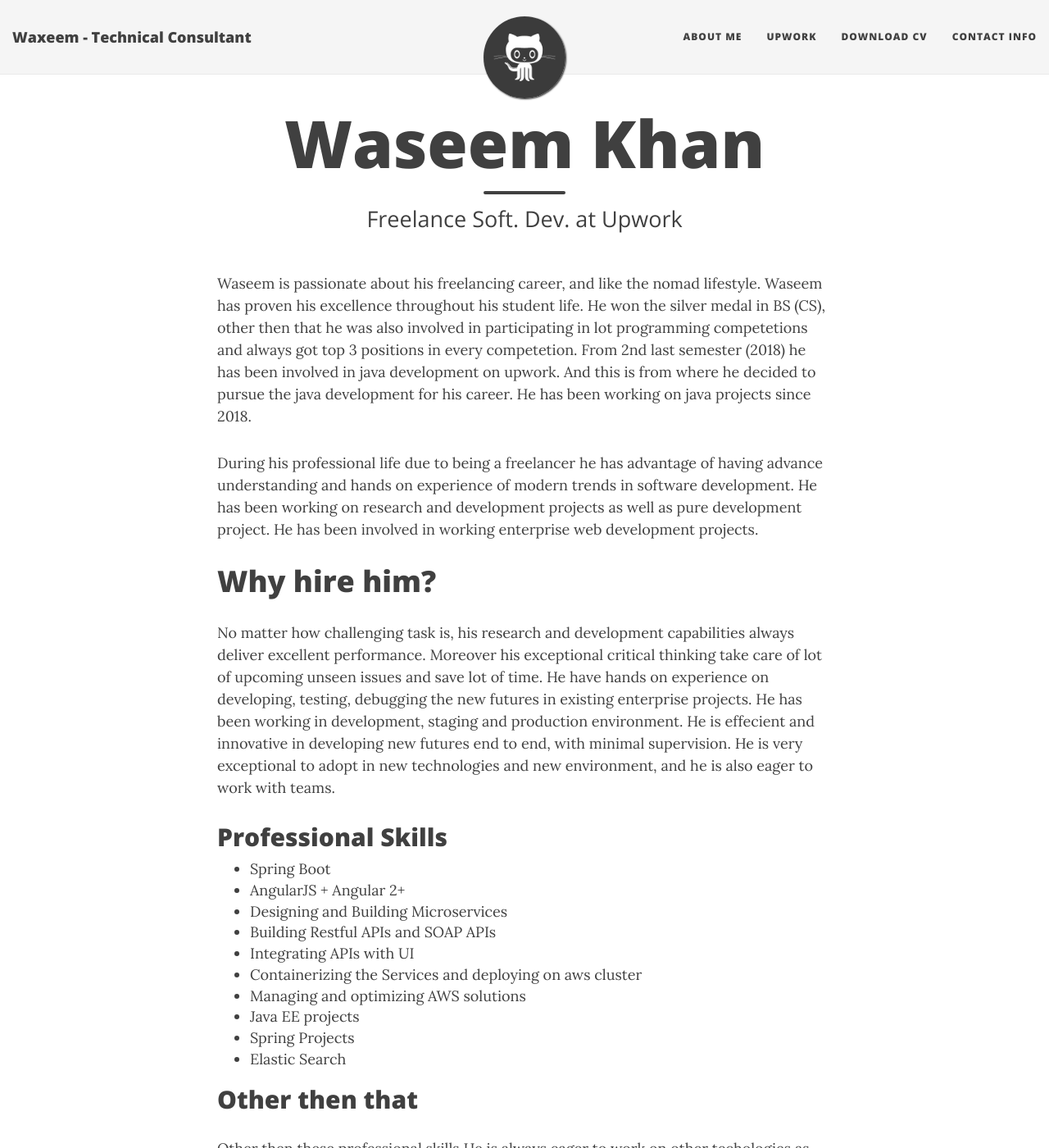
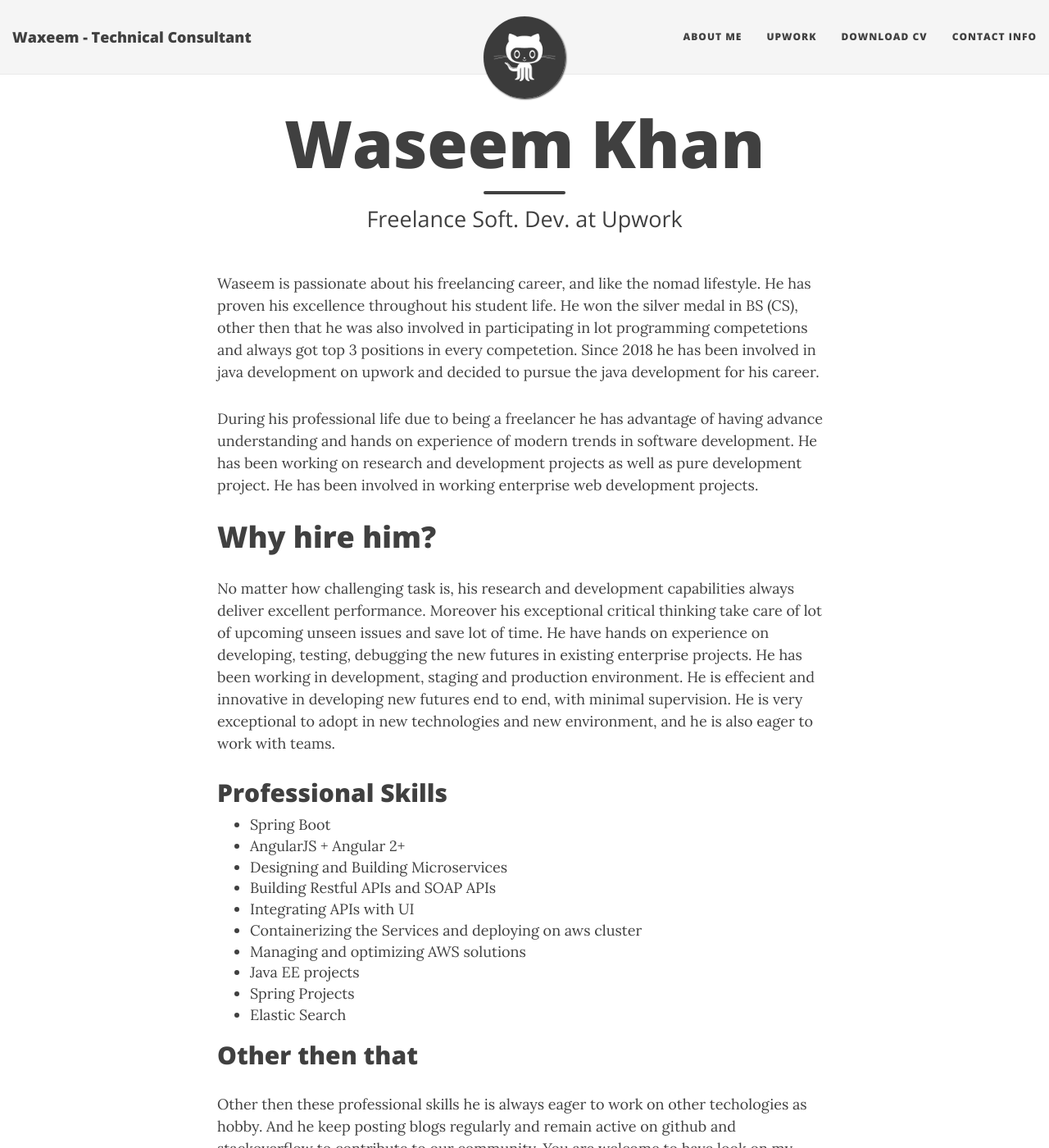
Before and after one commit to waseemullah157/waxeem, a Jekyll site: the page built from aboutme.md, in a window 1280 px wide and 1400 px high. Shown: the whole window at 82% size. Built offline with Jekyll 4.4.1, drawn with Linux system fonts in a browser that asks for light colours; nearby versions of some CDN libraries; some of the changed text lies outside the part shown.

Commit message:
Fixed Typos

```diff
--- a/aboutme.md
+++ b/aboutme.md
@@ -4,7 +4,7 @@ title: Waseem Khan
 subtitle: Freelance Soft. Dev. at Upwork
 ---
 
-Waseem is passionate about his freelancing career, and like the nomad lifestyle. Waseem has proven his excellence throughout his student life. He won the silver medal in BS (CS), other then that he was also involved in participating in lot programming competetions and always got top 3 positions in every competetion. From 2nd last semester (2018) he has been involved in java development on upwork. And this is from where he decided to pursue the java development for his career. He has been working on java projects since 2018.
+Waseem is passionate about his freelancing career, and like the nomad lifestyle. He has proven his excellence throughout his student life. He won the silver medal in BS (CS), other then that he was also involved in participating in lot programming competetions and always got top 3 positions in every competetion. Since 2018 he has been involved in java development on upwork and decided to pursue the java development for his career.
 
 During his professional life due to being a freelancer he has advantage of having advance understanding and hands on experience of modern trends in software development. He has been working on research and development projects as well as pure development project. He has been involved in working enterprise web development projects.
 
@@ -27,7 +27,7 @@ No matter how challenging task is, his research and development capabilities alw
 
 ## Other then that
 
-Other then these professional skills He is always eager to work on other techologies as hobby. And he keep posting blogs regularly and remain active on github and stackoverflow to contribute to our community. You are welcome to have look on my those accounts. Links to these accounts are given in Contact Info section.
+Other then these professional skills he is always eager to work on other techologies as hobby. And he keep posting blogs regularly and remain active on github and stackoverflow to contribute to our community. You are welcome to have look on my those accounts. Links to these accounts are given in Contact Info section.
 
 # Contact
 
```
